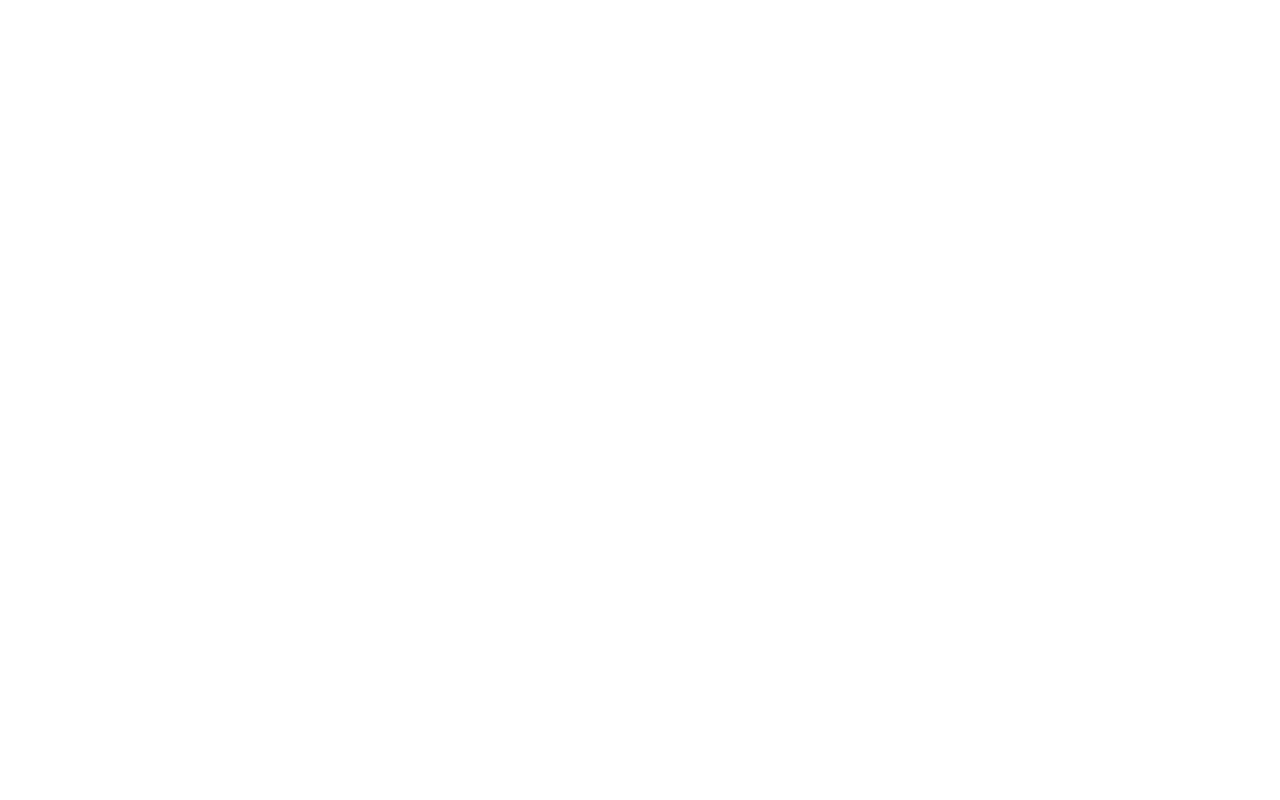
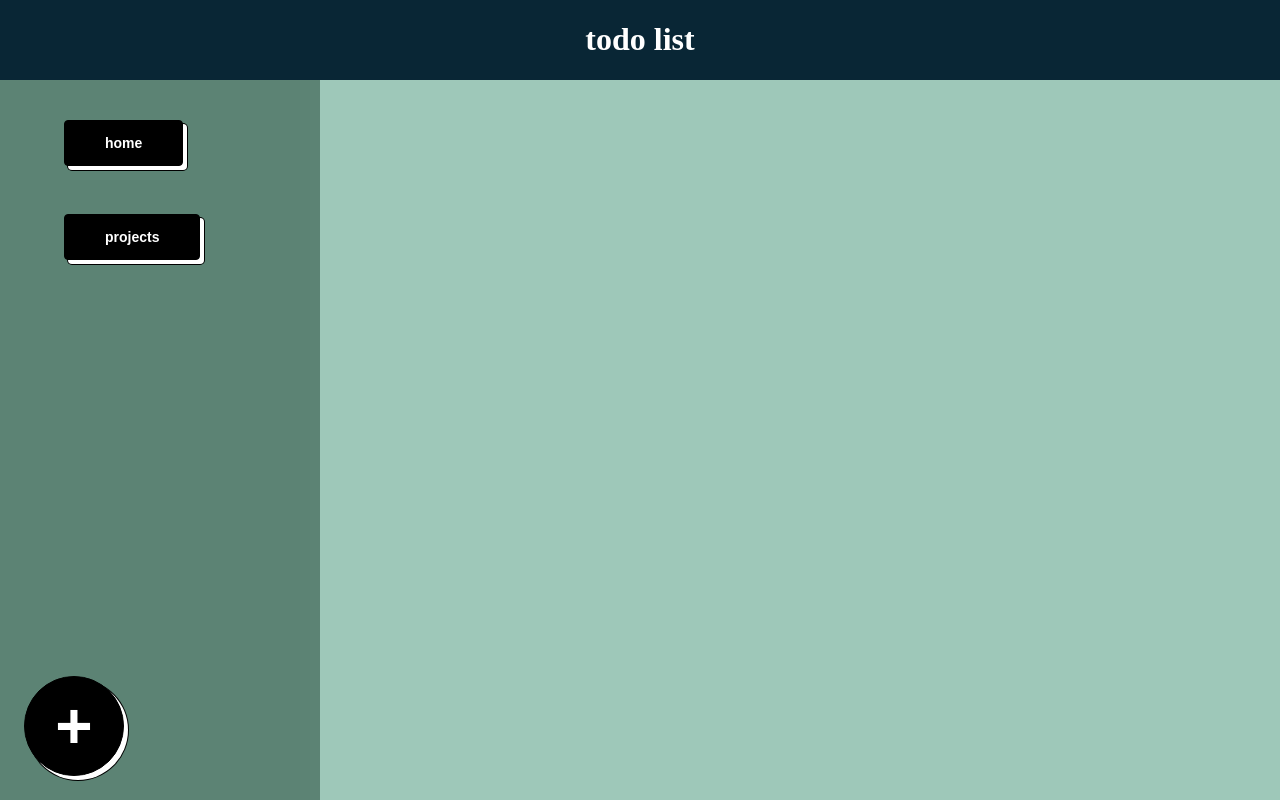
Before and after one commit to fatihyd/todolist-odin, a plain HTML site: page index.html in a window 1280 px wide. Drawn offline with Linux system fonts and the light colour scheme.

Commit message:
header and sidebar styling is done

```diff
--- a/index.html
+++ b/index.html
@@ -10,7 +10,25 @@
 </head>
 
 <body>
+    <header>
+        <h1>todo list</h1>
+    </header>
+    <div id="grid-container">
+        <div id="sidebar">
+            <div id="sidebar-list">
+                <ul>
+                    <li><button id="home-button">home</button></li>
+                    <li><button id="projects-button">projects</button>
+                        <ul id="projects"></ul>
+                    </li>
+                </ul>
+            </div>
 
+            <button id="add-button">+</button>
+        </div>
+
+        <div id="main-container"></div>
+    </div>
 </body>
 
 </html>
--- a/style.css
+++ b/style.css
@@ -0,0 +1,86 @@
+body {
+    margin: 0;
+    padding: 0;
+    display: flex;
+    flex-direction: column;
+    height: 100vh;
+    width: 100wh;
+}
+
+header {
+    background-color: #092635;
+    color: white;
+    font-weight: bold;
+    text-align: center;
+}
+
+#grid-container {
+    display: grid;
+    grid-template-columns: 1fr 3fr;
+    height: 100%;
+}
+
+#sidebar {
+    background-color: #5C8374;
+    display: flex;
+    flex-direction: column;
+    justify-content: space-between;
+}
+
+#main-container {
+    background-color: #9EC8B9;
+}
+
+ul {
+    list-style: none;
+}
+
+button {
+    appearance: button;
+    background-color: #000;
+    background-image: none;
+    border: 1px solid #000;
+    border-radius: 4px;
+    box-shadow: #fff 4px 4px 0 0, #000 4px 4px 0 1px;
+    box-sizing: border-box;
+    color: #fff;
+    cursor: pointer;
+    display: inline-block;
+    font-family: ITCAvantGardeStd-Bk, Arial, sans-serif;
+    font-size: 14px;
+    font-weight: 400;
+    line-height: 20px;
+    margin: 0 5px 10px 0;
+    overflow: visible;
+    padding: 12px 40px;
+    text-align: center;
+    text-transform: none;
+    touch-action: manipulation;
+    user-select: none;
+    -webkit-user-select: none;
+    vertical-align: middle;
+    white-space: nowrap;
+    margin: 24px;
+    font-weight: bold;
+}
+
+button:active {
+    box-shadow: rgba(0, 0, 0, .125) 0 3px 5px inset;
+    outline: 0;
+}
+
+button:not([disabled]):active {
+    box-shadow: #fff 2px 2px 0 0, #000 2px 2px 0 1px;
+    transform: translate(2px, 2px);
+}
+
+#add-button {
+    border-radius: 50%;
+    width: 100px;
+    height: 100px;
+    font-size: 64px;
+    font-weight: bold;
+    display: flex;
+    justify-content: center;
+    align-items: center;
+}
```
